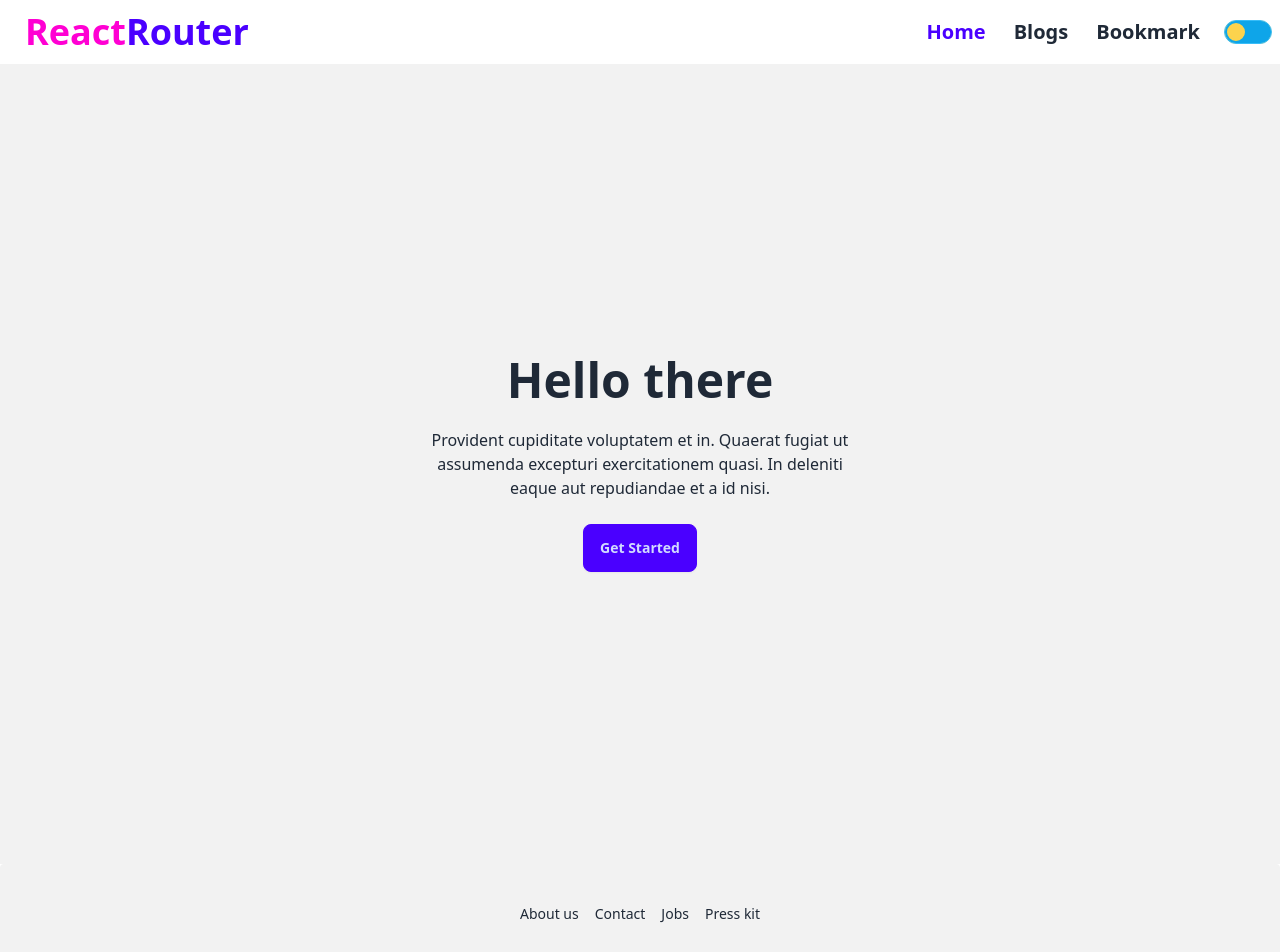
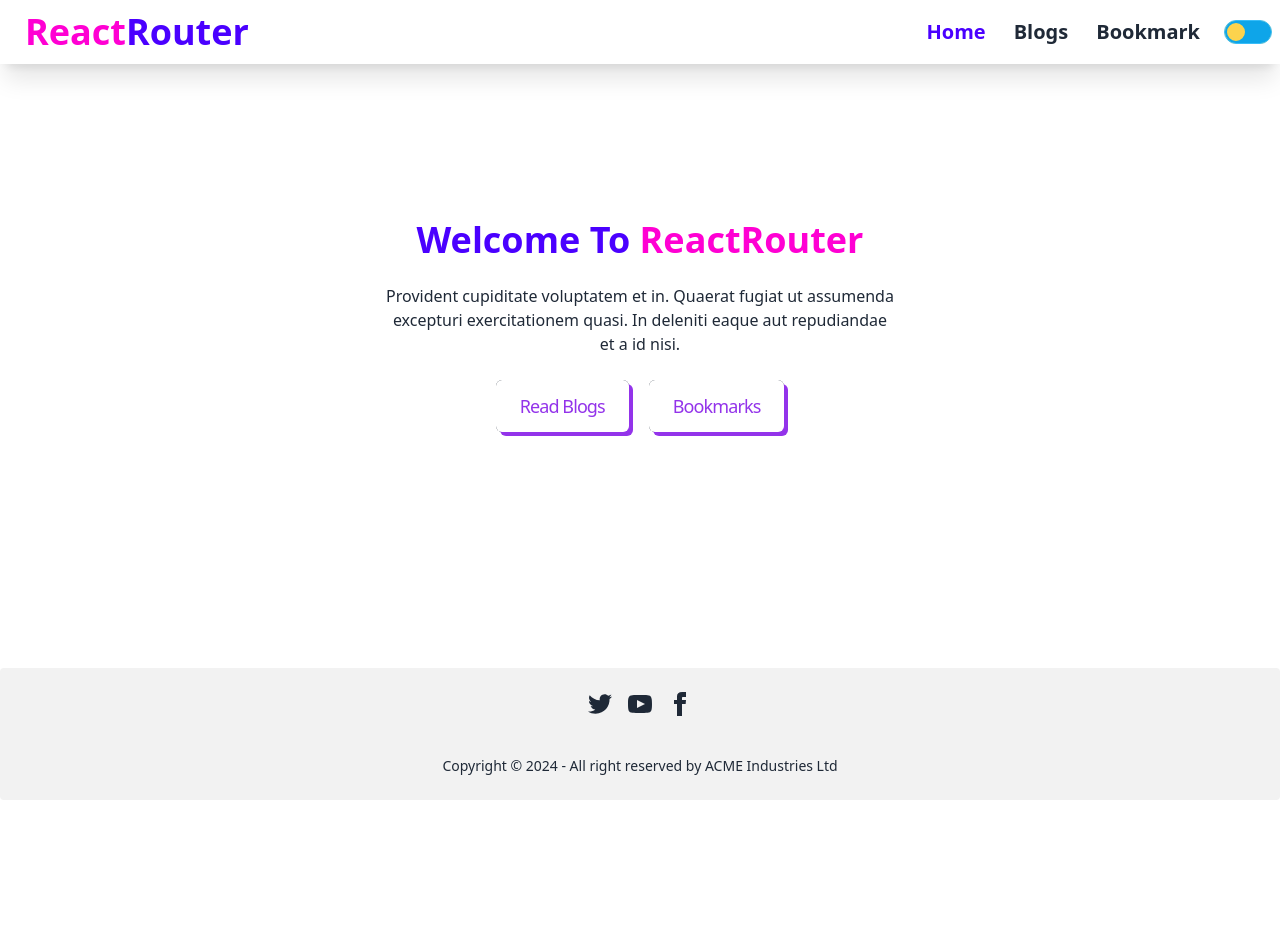
Before and after one commit to abusaiyedjoy/Byteblaze, a React (Vite) app: page / in a window 1280 px wide. Shown: the top 952 px of the page. After the commit the page ends 800 px from the top, so only its background shows below. Built offline with nearby package versions, Linux system fonts and the light colour scheme.

Commit message:
Complate home section

```diff
--- /dev/null
+++ b/src/Components/hero.jsx
@@ -0,0 +1,29 @@
+import { NavLink } from "react-router-dom";
+const hero = () => {
+    return (
+        <div className="hero -mt-20">
+            <div className=" text-center">
+                <div className="max-w-lg">
+                    <h1 className="text-4xl text-primary font-bold">Welcome To <span className="text-secondary">ReactRouter</span></h1>
+                    <p className="py-6">Provident cupiditate voluptatem et in. Quaerat fugiat ut assumenda excepturi exercitationem quasi. In deleniti eaque aut repudiandae et a id nisi.</p>
+                    <div className="flex gap-5 justify-center items-center">
+                        <NavLink to="/blogs" className="relative inline-flex items-center justify-center px-6 py-3 text-lg font-medium tracking-tighter text-white bg-gray-800 rounded-md group">
+                            <span className="absolute inset-0 w-full h-full mt-1 ml-1 transition-all duration-300 ease-in-out bg-purple-600 rounded-md group-hover:mt-0 group-hover:ml-0"></span>
+                            <span className="absolute inset-0 w-full h-full bg-white rounded-md "></span>
+                            <span className="absolute inset-0 w-full h-full transition-all duration-200 ease-in-out delay-100 bg-purple-600 rounded-md opacity-0 group-hover:opacity-100 "></span>
+                            <span className="relative text-purple-600 transition-colors duration-200 ease-in-out delay-100 group-hover:text-white">Read Blogs</span>
+                        </NavLink>
+                        <NavLink to="/bookmarks" className="relative inline-flex items-center justify-center px-6 py-3 text-lg font-medium tracking-tighter text-white bg-gray-800 rounded-md group">
+                            <span className="absolute inset-0 w-full h-full mt-1 ml-1 transition-all duration-300 ease-in-out bg-purple-600 rounded-md group-hover:mt-0 group-hover:ml-0"></span>
+                            <span className="absolute inset-0 w-full h-full bg-white rounded-md "></span>
+                            <span className="absolute inset-0 w-full h-full transition-all duration-200 ease-in-out delay-100 bg-purple-600 rounded-md opacity-0 group-hover:opacity-100 "></span>
+                            <span className="relative text-purple-600 transition-colors duration-200 ease-in-out delay-100 group-hover:text-white">Bookmarks</span>
+                        </NavLink>
+                    </div>
+                </div>
+            </div>
+        </div>
+    );
+};
+
+export default hero;
--- a/src/Components/navbar.jsx
+++ b/src/Components/navbar.jsx
@@ -18,7 +18,7 @@ const navbar = () => {
     console.log(theme)
     return (
         <div>
-            <div className="navbar shadow-xl bg-base-100 ">
+            <div className="navbar shadow-xl bg-base-100 fixed z-10 ">
                 <NavLink className="flex-1 font-bold">
                     <a className="btn btn-ghost font-bold gap-0 text-secondary text-4xl">React<span className="text-primary">Router</span></a>
                 </NavLink>
--- a/src/Container/container.jsx
+++ b/src/Container/container.jsx
@@ -3,9 +3,15 @@ import Footer from '../Footer/footer';
 import Navbar from './../Components/navbar';const container = () => {
     return (
         <div>
+            <div className='h-[64px]'>
             <Navbar></Navbar>
+            </div>
+            <div className=' min-h-[calc(100vh-196px)]'>
             <Outlet></Outlet>
+            </div>
+            <div>
             <Footer></Footer>
+            </div>
         </div>
     );
 };
--- a/src/Footer/footer.jsx
+++ b/src/Footer/footer.jsx
@@ -1,13 +1,7 @@
 
 const footer = () => {
     return (
-        <footer className="footer footer-center p-10 bg-base-200 text-base-content rounded">
-            <nav className="grid grid-flow-col gap-4">
-                <a className="link link-hover">About us</a>
-                <a className="link link-hover">Contact</a>
-                <a className="link link-hover">Jobs</a>
-                <a className="link link-hover">Press kit</a>
-            </nav>
+        <footer className="footer footer-center p-6 bg-base-200 text-base-content rounded">
             <nav>
                 <div className="grid grid-flow-col gap-4">
                     <a><svg xmlns="http://www.w3.org/2000/svg" width="24" height="24" viewBox="0 0 24 24" className="fill-current"><path d="M24 4.557c-.883.392-1.832.656-2.828.775 1.017-.609 1.798-1.574 2.165-2.724-.951.564-2.005.974-3.127 1.195-.897-.957-2.178-1.555-3.594-1.555-3.179 0-5.515 2.966-4.797 6.045-4.091-.205-7.719-2.165-10.148-5.144-1.29 2.213-.669 5.108 1.523 6.574-.806-.026-1.566-.247-2.229-.616-.054 2.281 1.581 4.415 3.949 4.89-.693.188-1.452.232-2.224.084.626 1.956 2.444 3.379 4.6 3.419-2.07 1.623-4.678 2.348-7.29 2.04 2.179 1.397 4.768 2.212 7.548 2.212 9.142 0 14.307-7.721 13.995-14.646.962-.695 1.797-1.562 2.457-2.549z"></path></svg></a>
--- a/src/Homepage/home.jsx
+++ b/src/Homepage/home.jsx
@@ -1,18 +1,13 @@
 
-import Navbar from './../Components/navbar';
+import Wave from '../assets/wave.svg'
+import Hero from "../Components/hero";
 const Home = () => {
     return (
-        <div>
-            <div className="hero min-h-screen bg-base-200">
-                <div className="hero-content text-center">
-                    <div className="max-w-md">
-                        <h1 className="text-5xl font-bold">Hello there</h1>
-                        <p className="py-6">Provident cupiditate voluptatem et in. Quaerat fugiat ut assumenda excepturi exercitationem quasi. In deleniti eaque aut repudiandae et a id nisi.</p>
-                        <button className="btn btn-primary">Get Started</button>
-                    </div>
-                </div>
-            </div>
+        <div className=' flex relative flex-col justify-center items-center min-h-[calc(100vh-196px)]'>
+            <Hero></Hero>
+            <img className="w-full absolute bottom-0" src={Wave} alt="" />
         </div>
+
     );
 };
 
```
Also changed, not shown: public/wave.svg (added).
